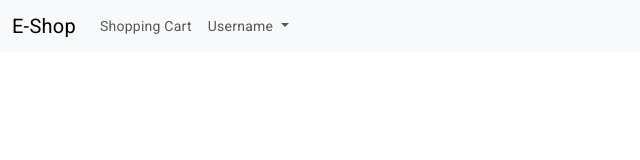
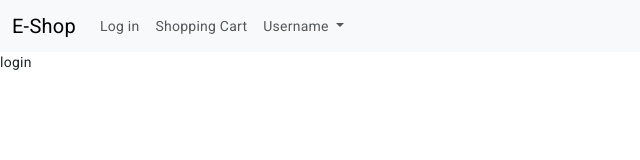
Before and after one commit to Munawar080/E-Shop-Front-End, an Angular app: page /components/login-out/login in a window 1280 px wide. Before the commit this address led to /. Shown: the top 160 px of the page, without its empty margins (0-640 px from the left). Built offline with nearby package versions, Linux system fonts and the light colour scheme.

Commit message:
add google authentication

```diff
--- a/src/app/app.module.ts
+++ b/src/app/app.module.ts
@@ -16,6 +16,7 @@ import { AdminOrdersComponent } from './components/admin/admin-orders/admin-orde
 import { AdminProductsComponent } from './components/admin/admin-products/admin-products.component';
 import { RouterModule } from '@angular/router';
 import { NgbModule } from '@ng-bootstrap/ng-bootstrap';
+import { LoginComponent } from './components/login-out/login/login.component';
 
 @NgModule({
   declarations: [
@@ -28,7 +29,8 @@ import { NgbModule } from '@ng-bootstrap/ng-bootstrap';
     OrderSuccessComponent,
     MyOrdersComponent,
     AdminOrdersComponent,
-    AdminProductsComponent
+    AdminProductsComponent,
+    LoginComponent
   ],
   imports: [
     BrowserModule,
@@ -45,6 +47,7 @@ import { NgbModule } from '@ng-bootstrap/ng-bootstrap';
       { path: 'components/check-out', component: CheckOutComponent},
       { path: 'components/admin/admin-order', component: AdminOrdersComponent},
       { path: 'components/admin/admin-products', component: AdminProductsComponent},
+      { path: 'components/login-out/login', component: LoginComponent},
     ]),
     NgbModule
   ],
--- a/src/app/components/header/header.component.html
+++ b/src/app/components/header/header.component.html
@@ -8,6 +8,9 @@
       <div class="collapse navbar-collapse" id="navbarSupportedContent">
         <ul class="navbar-nav me-auto mb-2 mb-lg-0">
 
+          <li class="nav-item">
+            <a class="nav-link" routerLink="components/login-out/login">Log in</a>
+          </li>
           <li class="nav-item">
             <a class="nav-link" routerLink="components/shopping-cart">Shopping Cart</a>
           </li>
--- /dev/null
+++ b/src/app/components/login-out/login/login.component.html
@@ -0,0 +1,3 @@
+<div class="g-signin2" data-onsuccess="onSignIn"></div>
+
+<P>login</P>
--- a/src/index.html
+++ b/src/index.html
@@ -5,10 +5,12 @@
   <title>EShopFrontEnd</title>
   <base href="/">
   <meta name="viewport" content="width=device-width, initial-scale=1">
+  <meta name="google-signin-client_id" content="102492830902-ep2dvtbktq9k26svctrp1s0ghjojsicn.apps.googleusercontent.com">
   <link rel="icon" type="image/x-icon" href="favicon.ico">
   <link rel="preconnect" href="https://fonts.gstatic.com">
   <link href="https://fonts.googleapis.com/css2?family=Roboto:wght@300;400;500&display=swap" rel="stylesheet">
   <link href="https://fonts.googleapis.com/icon?family=Material+Icons" rel="stylesheet">
+  <script src="https://apis.google.com/js/platform.js" async defer></script>
 </head>
 <body class="mat-typography">
   <app-root></app-root>
```
Also changed, not shown: src/app/components/login-out/login/login.component.ts (added, +10 -0 lines), src/app/components/login-out/login/login.component.scss (added), 1 other file (tests, documents, lock files or other folders).
